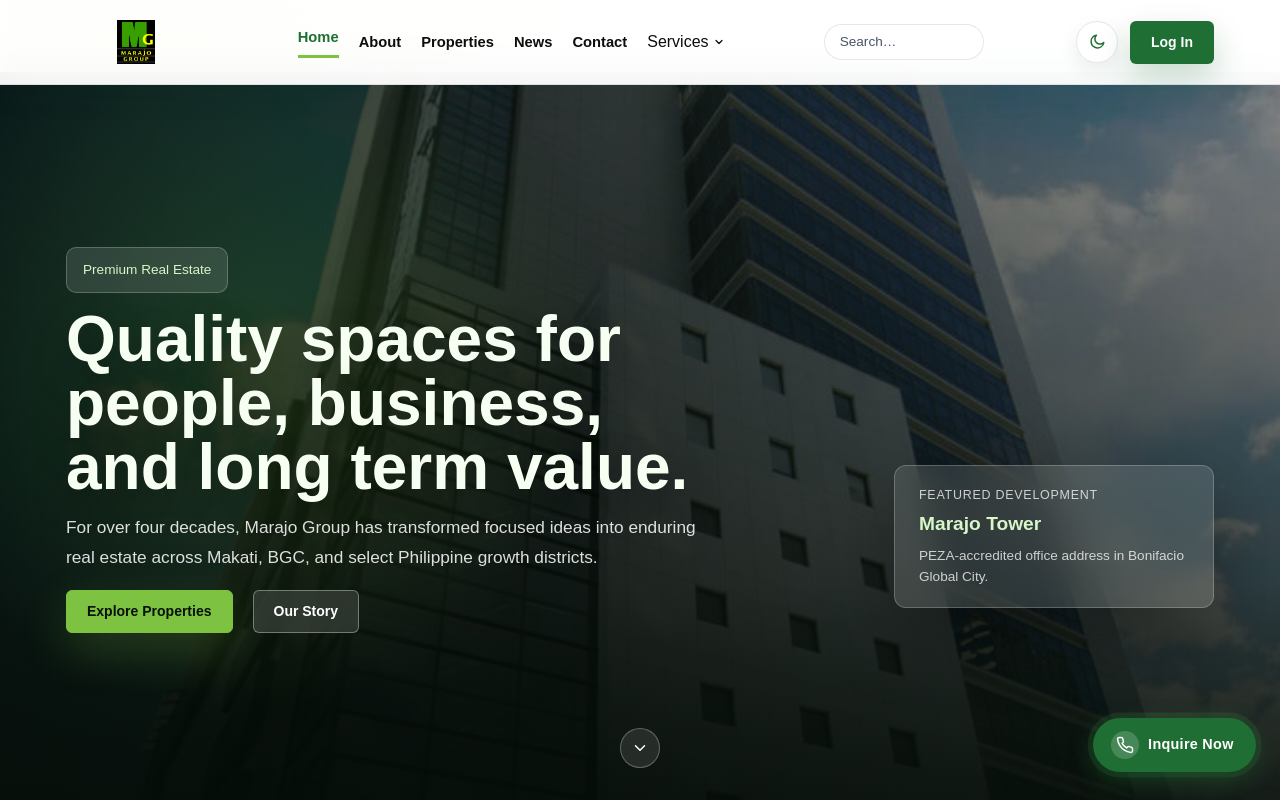
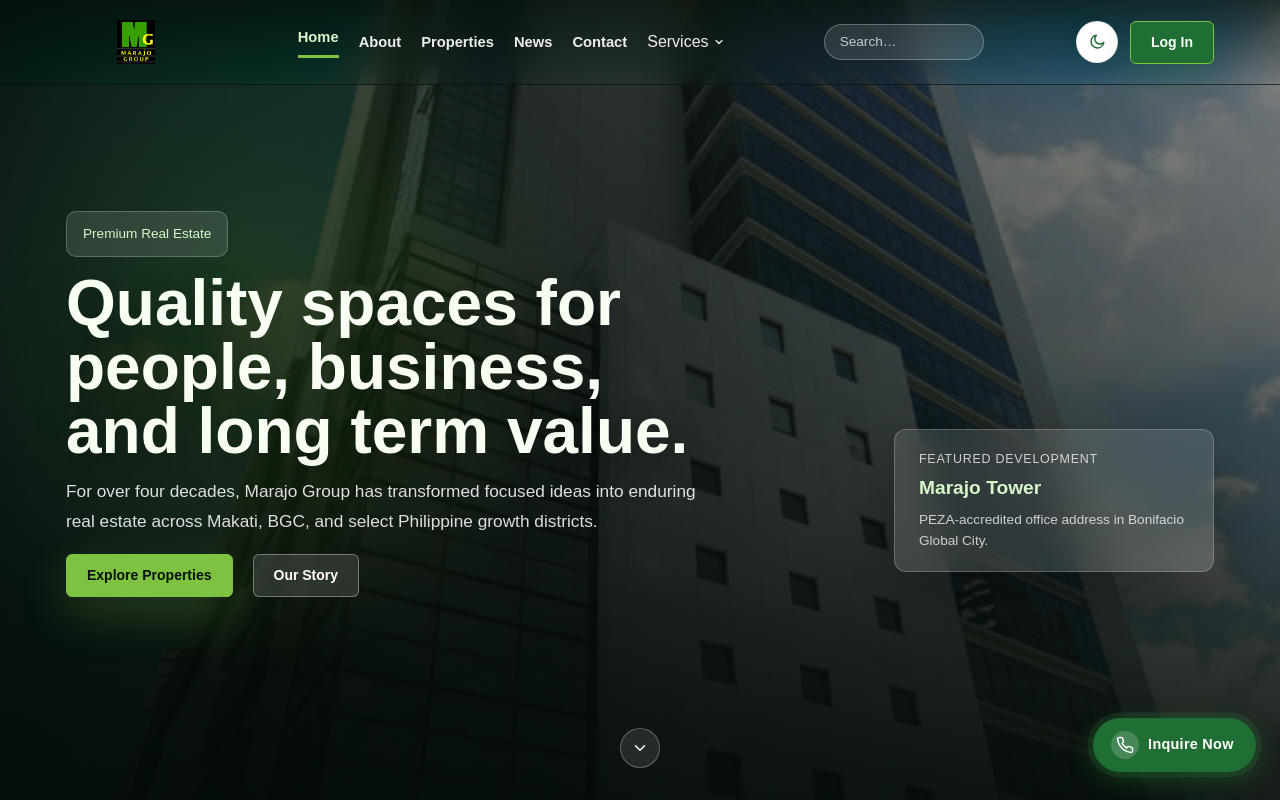
Before and after one commit to jemkirku0907/marajo-group, a Next.js app: page / in a window 1280 px wide. Shown: the top 800 px of the page. Built offline with nearby package versions, Linux system fonts and the light colour scheme.

Commit message:
Fix hero header blend and property images

```diff
--- a/app/site/search.css
+++ b/app/site/search.css
@@ -193,10 +193,101 @@
 
 /* Final visual polish overrides loaded last.
    Keeps Home/About CTAs above the fold and prevents theme text colors from leaking into image heroes. */
+body.has-hero-header {
+  padding-top: 0;
+}
+
+body.has-hero-header .site-header.site-header--hero {
+  background: linear-gradient(180deg, rgba(5, 15, 7, 0.66), rgba(5, 15, 7, 0));
+  border-bottom-color: transparent;
+  box-shadow: none;
+}
+
+body.has-hero-header .site-header.site-header--hero:not(.is-scrolled) .nav-link,
+body.has-hero-header .site-header.site-header--hero:not(.is-scrolled) .nav-dropdown-toggle {
+  color: rgba(255, 255, 255, 0.92);
+}
+
+body.has-hero-header .site-header.site-header--hero:not(.is-scrolled) .nav-link:hover,
+body.has-hero-header .site-header.site-header--hero:not(.is-scrolled) .nav-link.active,
+body.has-hero-header .site-header.site-header--hero:not(.is-scrolled) .nav-dropdown-toggle:hover,
+body.has-hero-header .site-header.site-header--hero:not(.is-scrolled) .nav-dropdown-toggle.active {
+  color: #d7f7c8;
+}
+
+body.has-hero-header .site-header.site-header--hero:not(.is-scrolled) .nav-search-input {
+  background: rgba(255, 255, 255, 0.12);
+  border-color: rgba(255, 255, 255, 0.28);
+  color: #ffffff;
+}
+
+body.has-hero-header .site-header.site-header--hero:not(.is-scrolled) .nav-search-input::placeholder {
+  color: rgba(255, 255, 255, 0.72);
+}
+
+body.has-hero-header .site-header.site-header--hero.is-scrolled,
+body.mobile-open.has-hero-header .site-header.site-header--hero {
+  background: var(--nav-bg);
+  border-bottom-color: var(--header-border);
+  box-shadow: 0 14px 36px rgba(15, 23, 42, 0.1);
+}
+
+.btn-primary,
+.nav-cta,
+.theme-primary-button,
+.home-hero .btn-primary,
+.about-hero .btn-primary {
+  background: #7dc241;
+  border-color: #7dc241;
+  color: #071108;
+}
+
+.btn-primary:hover,
+.nav-cta:hover,
+.theme-primary-button:hover,
+.home-hero .btn-primary:hover,
+.about-hero .btn-primary:hover {
+  background: #8bd84b;
+  border-color: #8bd84b;
+  color: #071108;
+}
+
+.btn-secondary,
+.btn-outline {
+  background: rgba(125, 194, 65, 0.1);
+  border-color: rgba(125, 194, 65, 0.34);
+  color: #1f6e34;
+}
+
+body.theme-dark .btn-secondary,
+body.theme-dark .btn-outline {
+  background: rgba(125, 194, 65, 0.1);
+  border-color: rgba(125, 194, 65, 0.34);
+  color: #d7f7c8;
+}
+
 .home-hero,
 .about-hero {
-  min-height: calc(100svh - 72px);
+  min-height: 100svh;
   padding: clamp(2.75rem, 6vh, 4.75rem) 0 clamp(2.25rem, 5vh, 3.75rem);
+}
+
+.home-hero {
+  background-image:
+    linear-gradient(90deg, rgba(4, 12, 7, 0.88) 0%, rgba(4, 12, 7, 0.7) 42%, rgba(4, 12, 7, 0.24) 100%),
+    linear-gradient(180deg, rgba(4, 12, 7, 0.16) 0%, rgba(4, 12, 7, 0.82) 100%),
+    url("/assets/marajo-tower.jpg");
+}
+
+.about-hero {
+  background-color: #071108;
+  background-image:
+    linear-gradient(90deg, rgba(4, 12, 7, 0.88) 0%, rgba(4, 12, 7, 0.66) 42%, rgba(4, 12, 7, 0.22) 100%),
+    linear-gradient(180deg, rgba(4, 12, 7, 0.12) 0%, rgba(4, 12, 7, 0.82) 100%),
+    url("/assets/SALCEDO-TOWERS.jpg");
+  background-size: cover;
+  background-position: center 38%;
+  background-repeat: no-repeat;
 }
 
 .home-hero-grid,
@@ -306,7 +397,7 @@ body.theme-dark .about-hero .hero-copy {
 @media (max-width: 760px) {
   .home-hero,
   .about-hero {
-    min-height: calc(100svh - 68px);
+    min-height: 100svh;
     padding: clamp(2.75rem, 7vh, 4rem) 0 clamp(2rem, 5vh, 3rem);
   }
 
--- a/components/Navbar.tsx
+++ b/components/Navbar.tsx
@@ -39,6 +39,7 @@ export default function Navbar({ themeControl }: { themeControl?: React.ReactNod
   const [userMenuOpen, setUserMenuOpen] = useState(false);
   const [accountOpen, setAccountOpen] = useState(false);
   const [searchQuery, setSearchQuery] = useState("");
+  const [scrolled, setScrolled] = useState(false);
 
   function handleSearch(e: React.FormEvent) {
     e.preventDefault();
@@ -55,10 +56,25 @@ export default function Navbar({ themeControl }: { themeControl?: React.ReactNod
     setDropdownOpen(false);
   }, [pathname]);
 
+  React.useEffect(() => {
+    const hasHeroBlend = pathname === "/" || pathname === "/about" || pathname === "/news";
+    document.body.classList.toggle("has-hero-header", hasHeroBlend);
+
+    const updateScrolled = () => setScrolled(window.scrollY > 24);
+    updateScrolled();
+    window.addEventListener("scroll", updateScrolled, { passive: true });
+
+    return () => {
+      document.body.classList.remove("has-hero-header");
+      window.removeEventListener("scroll", updateScrolled);
+    };
+  }, [pathname]);
+
   const isServiceActive = SERVICE_LINKS.some((l) => pathname?.startsWith(l.href));
+  const hasHeroBlend = pathname === "/" || pathname === "/about" || pathname === "/news";
 
   return (
-    <header className="site-header">
+    <header className={`site-header${hasHeroBlend ? " site-header--hero" : ""}${scrolled || mobileMenuOpen ? " is-scrolled" : ""}`}>
       <div className="container navbar">
         <Link href="/" className="brand">
           <Image src="/assets/logo.png" alt="Marajo Group" className="site-logo" width={140} height={40} priority />
--- a/lib/properties.ts
+++ b/lib/properties.ts
@@ -34,7 +34,7 @@ export const properties: Property[] = [
     category: "office",
     categoryLabel: "Office",
     location: "BGC, Taguig",
-    image: "/assets/QUACC.jpg",
+    image: "/assets/marajo-tower.jpg",
     cardDescription:
       "Contemporary office destination designed for agile teams, premium operations, and business growth.",
     hasDetailPage: true,
@@ -48,7 +48,7 @@ export const properties: Property[] = [
       heading: "Exceptional residential living with premium amenities and thoughtful planning.",
       paragraph:
         "Marajo Tower offers a refined collection of studio, one-bedroom, and two-bedroom suites with expansive city views, generous amenity spaces, and elevated finishes throughout.",
-      image: "/assets/QUACC.jpg",
+      image: "/assets/marajo-tower.jpg",
       specs: [
         { label: "Floors", value: "30 storeys" },
         { label: "Units", value: "220 premium residences" },
@@ -180,7 +180,7 @@ export const properties: Property[] = [
     category: "hospitality",
     categoryLabel: "Hospitality",
     location: "Siargao Island",
-    image: "/assets/QUACC.jpg",
+    image: "https://images.unsplash.com/photo-1500530855697-b586d89ba3ee?w=1200&h=900&fit=crop&auto=format",
     cardDescription:
       "A refined coastal destination offering island-inspired homes, boutique hospitality, and exceptional natural surroundings.",
     hasDetailPage: true,
@@ -194,7 +194,7 @@ export const properties: Property[] = [
       heading: "Luxury residences curated to the island lifestyle with premium community spaces and coastal comforts.",
       paragraph:
         "Muro Siargao is a boutique coastal development designed for retreat living with modern comforts, landscape-rich courtyards, and direct access to the island's celebrated coast.",
-      image: "/assets/QUACC.jpg",
+      image: "https://images.unsplash.com/photo-1500530855697-b586d89ba3ee?w=1200&h=900&fit=crop&auto=format",
       specs: [
         { label: "Location", value: "Siargao Island" },
         { label: "Type", value: "Boutique residential resort" },
@@ -209,7 +209,7 @@ export const properties: Property[] = [
     category: "mixed",
     categoryLabel: "Retail Destination",
     location: "Manila",
-    image: "/assets/Space-Solution-A.jpg",
+    image: "https://images.unsplash.com/photo-1524758631624-e2822e304c36?w=1200&h=900&fit=crop&auto=format",
     cardDescription:
       "A luxury retail and community destination anchored by premium brands, high-quality food and beverage, and experiential hospitality.",
     hasDetailPage: true,
@@ -223,7 +223,7 @@ export const properties: Property[] = [
       heading: "Mixed-use retail destination designed for premium brands, curated dining, and dynamic community programming.",
       paragraph:
         "Marajo Town Center combines retail, dining, and lifestyle experiences in a cohesive environment anchored by elegant architecture and event-ready spaces.",
-      image: "/assets/Space-Solution-A.jpg",
+      image: "https://images.unsplash.com/photo-1524758631624-e2822e304c36?w=1200&h=900&fit=crop&auto=format",
       specs: [
         { label: "Offerings", value: "Retail showrooms, restaurants, cultural spaces, and event venues" },
         { label: "Experience", value: "Curated brand environment with premium guest services" },
```
